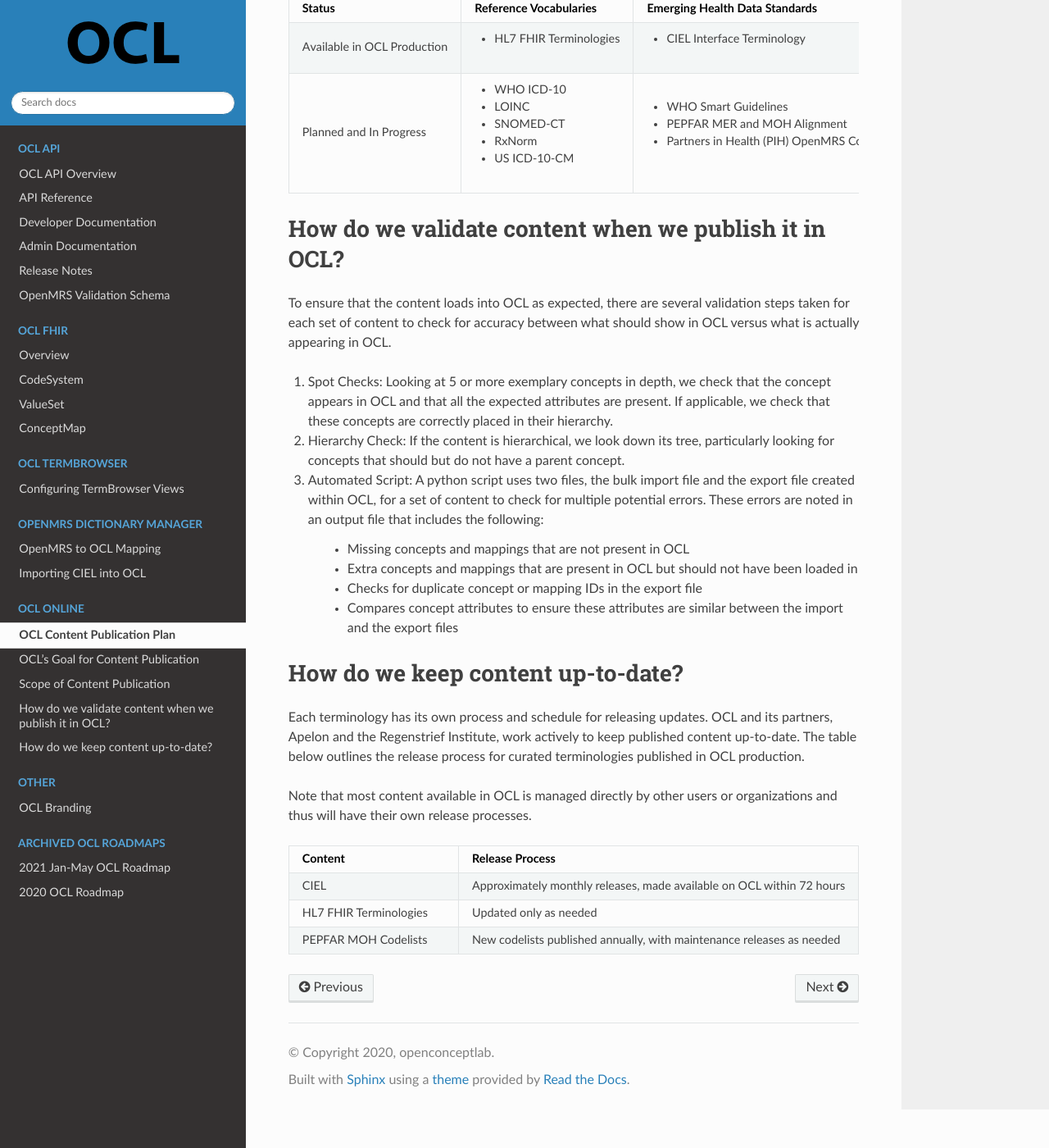
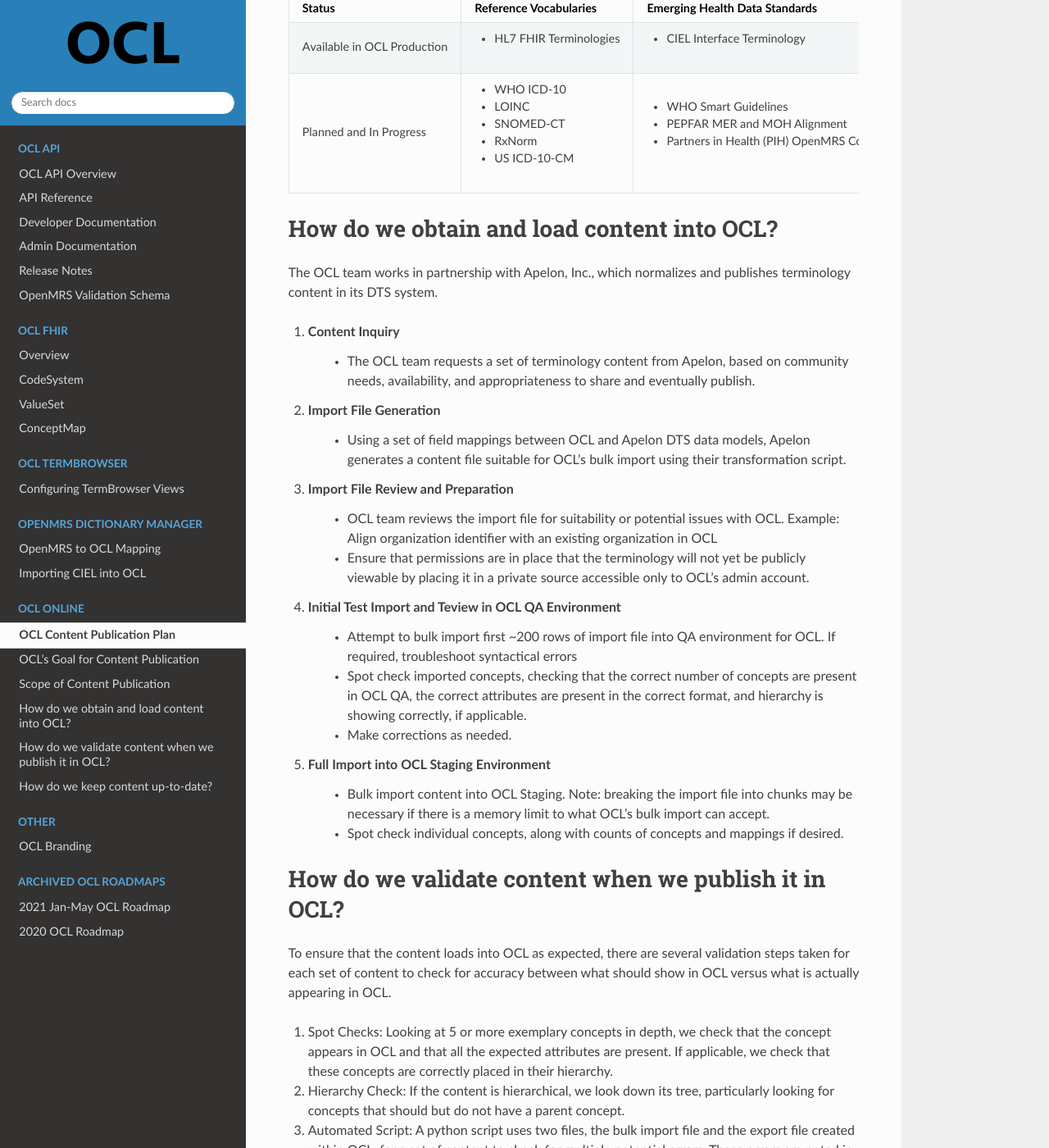
Before and after one commit to OpenConceptLab/ocl-docs, a Sphinx documentation site: the page built from docs/source/oclonline/publicationplan.rst, in a window 1280 px wide and 1400 px high, scrolled down 480 px. Shown: the whole window at 82% size. Built offline with Sphinx 7.4.7 and the Read the Docs theme 2.0.0, drawn with Linux system fonts in a browser that asks for light colours.

Commit message:
Added Content Import Pipeline section

```diff
--- a/docs/source/oclonline/publicationplan.rst
+++ b/docs/source/oclonline/publicationplan.rst
@@ -31,6 +31,36 @@ Scope of Content Publication
      - - WHO Smart Guidelines
        - PEPFAR MER and MOH Alignment
        - Partners in Health (PIH) OpenMRS Concept Dictionary
+
+How do we obtain and load content into OCL?
+-----------------------------------------------
+The OCL team works in partnership with Apelon, Inc., which normalizes and publishes terminology content in its DTS system.
+
+1. **Content Inquiry**
+     * The OCL team requests a set of terminology content from Apelon, based on community needs, availability, and appropriateness to share and eventually publish.
+
+2. **Import File Generation**
+     * Using a set of field mappings between OCL and Apelon DTS data models, Apelon generates a content file suitable for OCL's bulk import using their transformation script.
+
+3. **Import File Review and Preparation**
+     * OCL team reviews the import file for suitability or potential issues with OCL. Example: Align organization identifier with an existing organization in OCL
+
+     * Ensure that permissions are in place that the terminology will not yet be publicly viewable by placing it in a private source accessible only to OCL's admin account.
+
+4. **Initial Test Import and Teview in OCL QA Environment**
+      * Attempt to bulk import first ~200 rows of import file into QA environment for OCL. If required, troubleshoot syntactical errors
+
+      * Spot check imported concepts, checking that the correct number of concepts are present in OCL QA, the correct attributes are present in the correct format, and hierarchy is showing correctly, if applicable.
+
+      * Make corrections as needed.
+
+5. **Full Import into OCL Staging Environment**
+      * Bulk import content into OCL Staging. Note: breaking the import file into chunks may be necessary if there is a memory limit to what OCL's bulk import can accept.
+      * Spot check individual concepts, along with counts of concepts and mappings if desired.
+
+
+
+
 
 How do we validate content when we publish it in OCL?
 ----------------------------------
```
